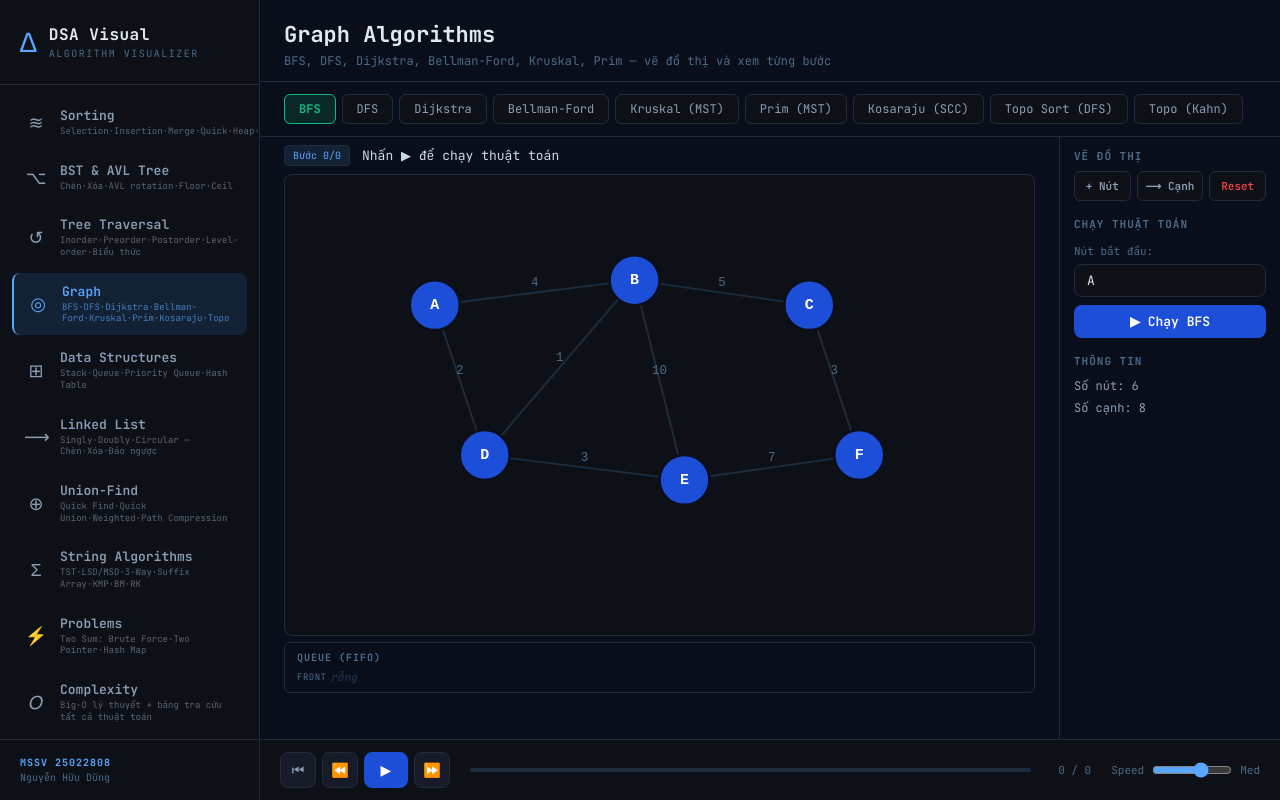
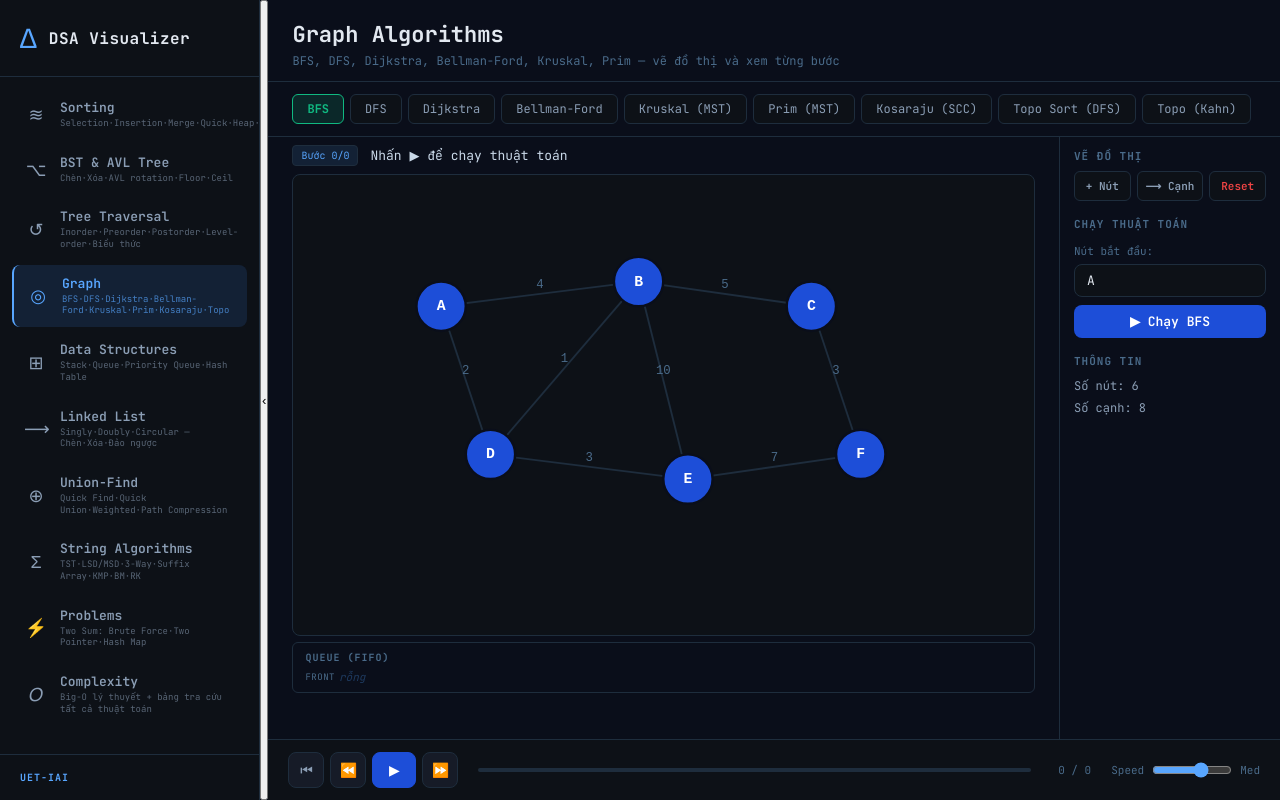
Before and after one commit to nguyendung007/dsa-visualizer, a React (Vite) app: page /graph in a window 1280 px wide. Built offline with nearby package versions, Linux system fonts and the light colour scheme.

Commit message:
Update layout

```diff
--- a/src/ui/layouts/MainLayout.jsx
+++ b/src/ui/layouts/MainLayout.jsx
@@ -1,4 +1,5 @@
 import { NavLink, Outlet } from 'react-router-dom';
+import { useState } from 'react';
 import './MainLayout.css';
 
 const nav = [
@@ -15,14 +16,14 @@ const nav = [
 ];
 
 export default function MainLayout() {
+  const [collapsed, setCollapsed] = useState(false);
   return (
-    <div className="layout">
-      <aside className="sidebar">
+    <div className={`layout ${collapsed ? 'collapsed' : ''}`}>
+      <aside className={`sidebar ${collapsed ? 'collapsed' : ''}`}>
         <div className="brand">
           <span className="brand-icon">∆</span>
           <div>
-            <div className="brand-title">DSA Visual</div>
-            <div className="brand-sub">Algorithm Visualizer</div>
+            <div className="brand-title">DSA Visualizer</div>
           </div>
         </div>
         <nav className="nav">
@@ -38,10 +39,14 @@ export default function MainLayout() {
           ))}
         </nav>
         <div className="sidebar-footer">
-          <div className="badge">MSSV 25022808</div>
-          <div className="badge-sub">Nguyễn Hữu Dũng</div>
+          <div className="badge">UET-IAI</div>
         </div>
       </aside>
+
+      <button className="toggle-btn" onClick={() => setCollapsed(c => !c)}>
+        {collapsed ? '›' : '‹'}
+      </button>
+
       <main className="content">
         <Outlet />
       </main>
```
